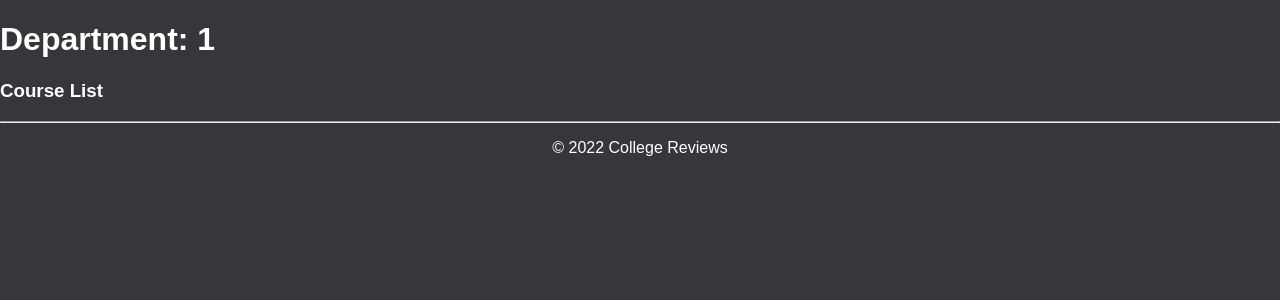
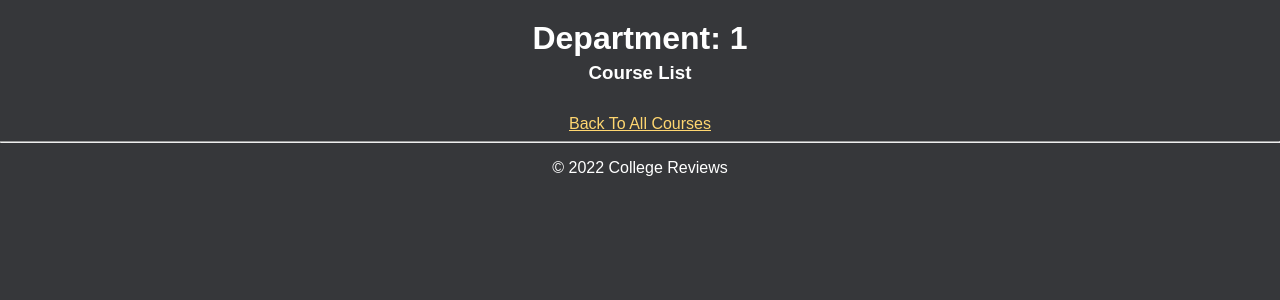
Before and after one commit to Countmooshroom/College-Reviews, a Django app: page /courses/1 in a window 1280 px wide. Shown: the part 96-396 px from the top of the page. Run offline with Django 4.2, Linux system fonts and the light colour scheme; data comes from the database, SQL or seed files in the repository.

Commit message:
Added some styling and navigation links

```diff
--- a/college/static/college/site.css
+++ b/college/static/college/site.css
@@ -188,6 +188,10 @@ a:hover {
     text-decoration: none;
 }
 
+ul {
+    padding-left: 15px;
+}
+
 
 
 
--- a/college/templates/college/course.html
+++ b/college/templates/college/course.html
@@ -4,6 +4,7 @@ Results
 {% endblock %}
 {% block content %}
 
+<div class="center-text">
     <h1>{{ course.course_name }}</h1>
     <h2>Top Professor{{ choices.count|pluralize }}</h2>
 
@@ -13,6 +14,8 @@ Results
     {% endfor %}
     </ol>
 
-<a href="{% url 'college:vote' course.course_name|slice:'0:4' course.course_name %}">Cast a Vote</a>
+    <a href="{% url 'college:vote' course.course_name|slice:'0:4' course.course_name %}">Cast a Vote</a><br><br>
+    <a href="{% url 'college:courses' %}">Back To All Courses</a>
+</div>
 
 {% endblock %}
--- a/college/templates/college/course_vote.html
+++ b/college/templates/college/course_vote.html
@@ -4,6 +4,7 @@ Vote
 {% endblock %}
 {% block content %}
 
+<div style="margin: 0 10% 0 10%;">
     <form action="{% url 'college:save' course.course_name|slice:'0:4' course %}" method="post">
         {% csrf_token %}
         <fieldset>
@@ -19,5 +20,6 @@ Vote
 
     <br>
     <a href="{% url 'college:course' course.course_name|slice:'0:4' course.course_name %}">View Results</a>
+</div>
 
 {% endblock %}
--- a/college/templates/college/department.html
+++ b/college/templates/college/department.html
@@ -4,6 +4,7 @@ Classes
 {% endblock %}
 {% block content %}
 
+<div class="center-text">
     <h1>Department: {{ dept }}</h1>
     <h3>Course List</h3>
 
@@ -13,4 +14,7 @@ Classes
     {% endfor %}
     </ul>
 
+    <a href="{% url 'college:courses' %}">Back To All Courses</a>
+</div>
+
 {% endblock %}
```
Lines whose indentation alone changed are shown as unchanged.
